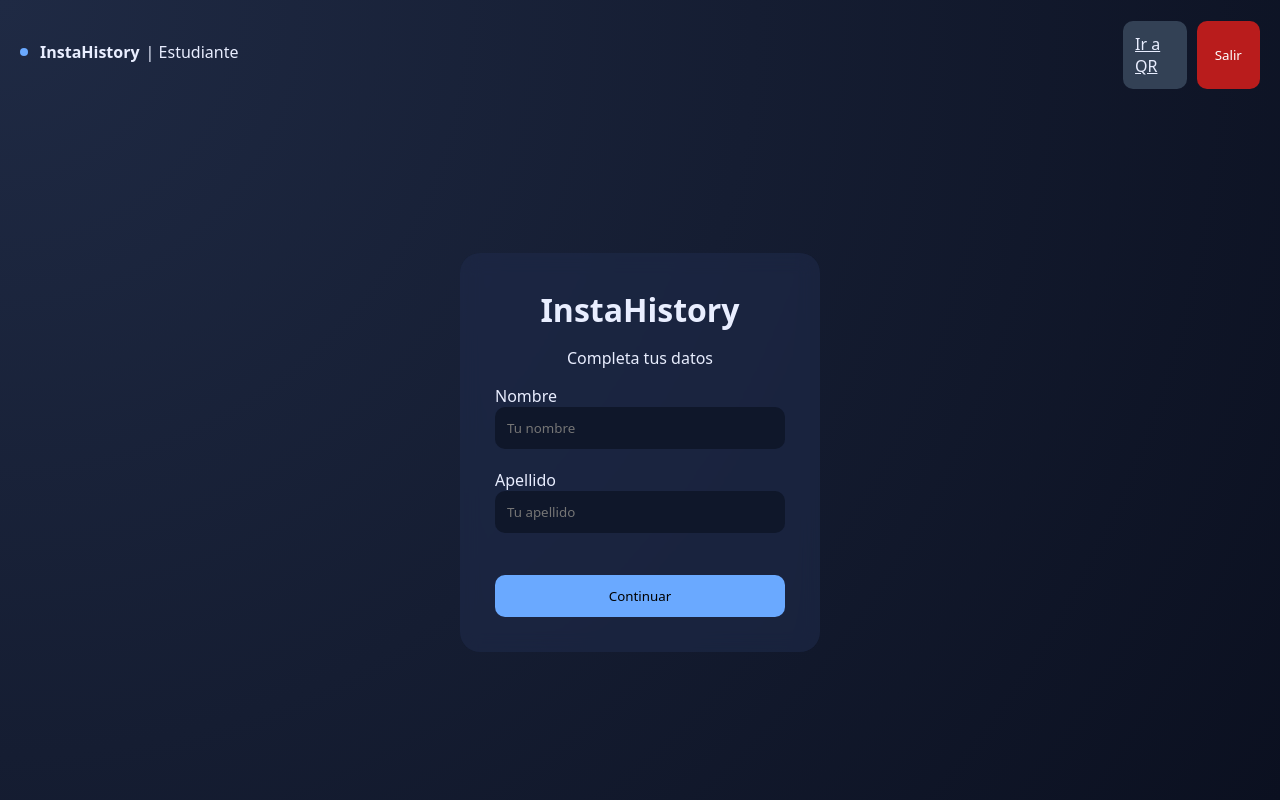
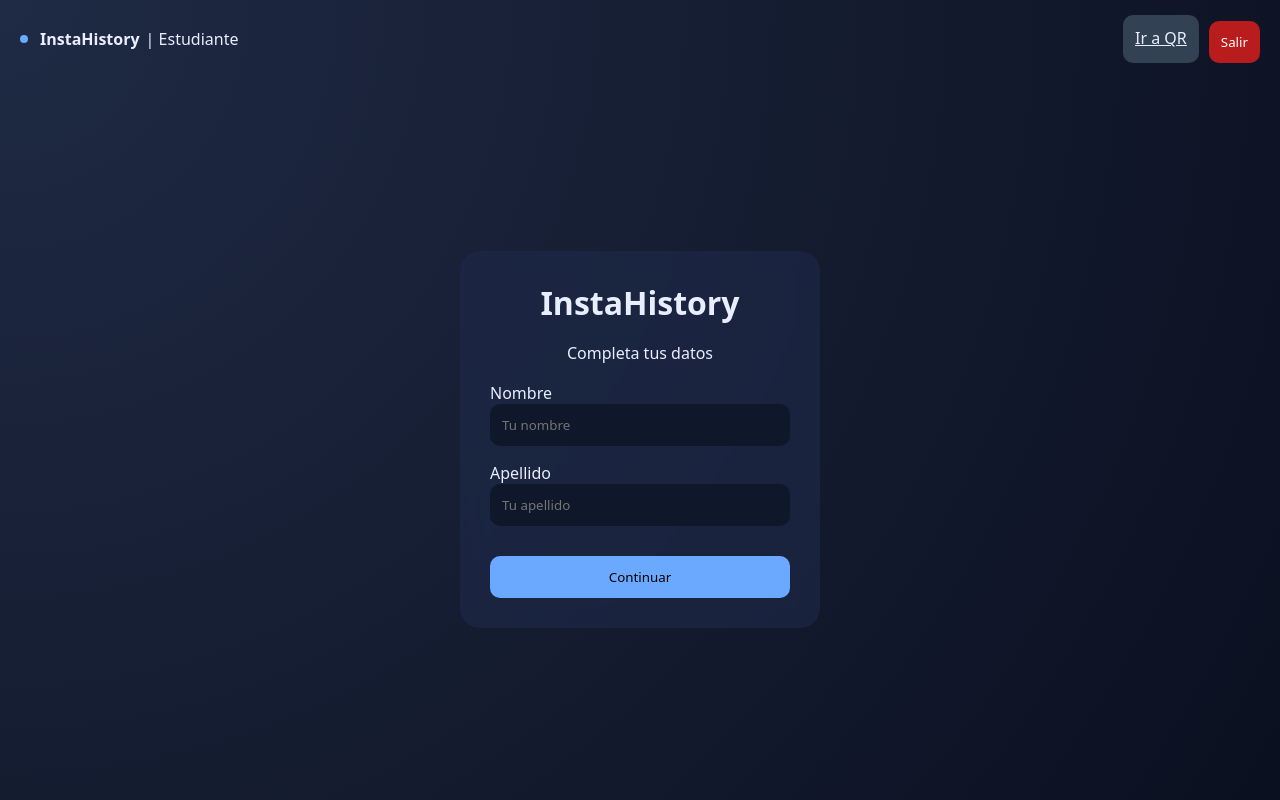
Before and after one commit to Santio0717/InstaHistory, a plain HTML site: page usuario.html in a window 1280 px wide. Drawn offline with Linux system fonts and the light colour scheme.

Commit message:
Refactor styles for improved layout and spacing

```diff
--- a/css/styles.css
+++ b/css/styles.css
@@ -29,15 +29,17 @@ align-items:center;
 height:100vh;
 }
 
+/* LOGIN */
+
 .card{
 width:360px;
-padding:35px;
+padding:30px;
 border-radius:20px;
 background:rgba(30,43,74,.6);
 backdrop-filter:blur(10px);
 display:flex;
 flex-direction:column;
-gap:16px;
+gap:18px;
 align-items:center;
 }
 
@@ -50,15 +52,14 @@ width:100%;
 .form{
 display:flex;
 flex-direction:column;
-gap:16px;
-align-items:center;
+gap:14px; /* 👈 mejor equilibrio */
 width:100%;
 }
 
 .form label{
 width:100%;
 text-align:left;
-margin-bottom:4px;
+margin-bottom:2px; /* 👈 menos separación */
 }
 
 .form input{
@@ -74,10 +75,7 @@ color:white;
 width:100%;
 }
 
-input[type="range"]:disabled{
-opacity:0.55;
-cursor:not-allowed;
-}
+/* BOTONES */
 
 .btn{
 padding:12px;
@@ -85,19 +83,22 @@ border-radius:10px;
 border:none;
 background:var(--accent);
 cursor:pointer;
-margin-top:6px;
 width:100%;
+font-weight:500;
+text-align:center;
+white-space:nowrap; /* 👈 evita que se rompa texto */
 }
 
-.small{
-color:var(--accent);
-margin-top:10px;
-display:block;
+.btn + .btn{
+margin-top:6px; /* 👈 separación correcta entre botones */
 }
+
+/* TOPBAR */
 
 .topbar{
 display:flex;
 justify-content:space-between;
+align-items:center;
 padding:15px 20px;
 }
 
@@ -105,6 +106,26 @@ padding:15px 20px;
 display:flex;
 gap:10px;
 }
+
+.btn.secondary{
+background:#334155;
+color:var(--text);
+white-space:nowrap; /* 👈 FIX Ir a QR */
+}
+
+.btn.danger{
+background:#b91c1c;
+color:#fff;
+white-space:nowrap;
+}
+
+.btn.danger-outline{
+background:transparent;
+color:#fca5a5;
+border:1px solid #b91c1c;
+}
+
+/* PANEL */
 
 .three-panels{
 display:grid;
@@ -126,6 +147,8 @@ background:var(--card);
 border-radius:20px;
 }
 
+/* ELEMENTOS */
+
 .stack{
 display:grid;
 gap:12px;
@@ -138,22 +161,6 @@ display:none;
 
 .content-panel.active-panel{
 display:block;
-}
-
-.btn.secondary{
-background:#334155;
-color:var(--text);
-}
-
-.btn.danger{
-background:#b91c1c;
-color:#fff;
-}
-
-.btn.danger-outline{
-background:transparent;
-color:#fca5a5;
-border:1px solid #b91c1c;
 }
 
 .btn-active{
@@ -210,16 +217,7 @@ font-size:13px;
 color:var(--muted);
 }
 
-.mini-controls{
-margin-top:12px;
-padding-top:12px;
-border-top:1px solid rgba(255,255,255,.08);
-}
-
-.small-label{
-font-size:12px;
-padding:8px 10px;
-}
+/* SUBTITULOS */
 
 .subtitle-box{
 min-height:3.2em;
@@ -229,6 +227,8 @@ background:#0f172a;
 font-size:14px;
 line-height:1.4;
 }
+
+/* PREVIEW */
 
 .preview-column{
 padding:20px;
@@ -296,6 +296,8 @@ color:#fca5a5;
 font-size:14px;
 }
 
+/* LOGIN EXTRA */
+
 .login-page{
 min-height:100vh;
 display:flex;
@@ -320,6 +322,8 @@ line-height:1.4;
 font-size:12px;
 }
 
+/* BRAND */
+
 .dot{
 display:inline-block;
 width:8px;
@@ -335,6 +339,8 @@ display:flex;
 align-items:center;
 gap:6px;
 }
+
+/* QR */
 
 .card.wide{
 max-width:560px;
```
